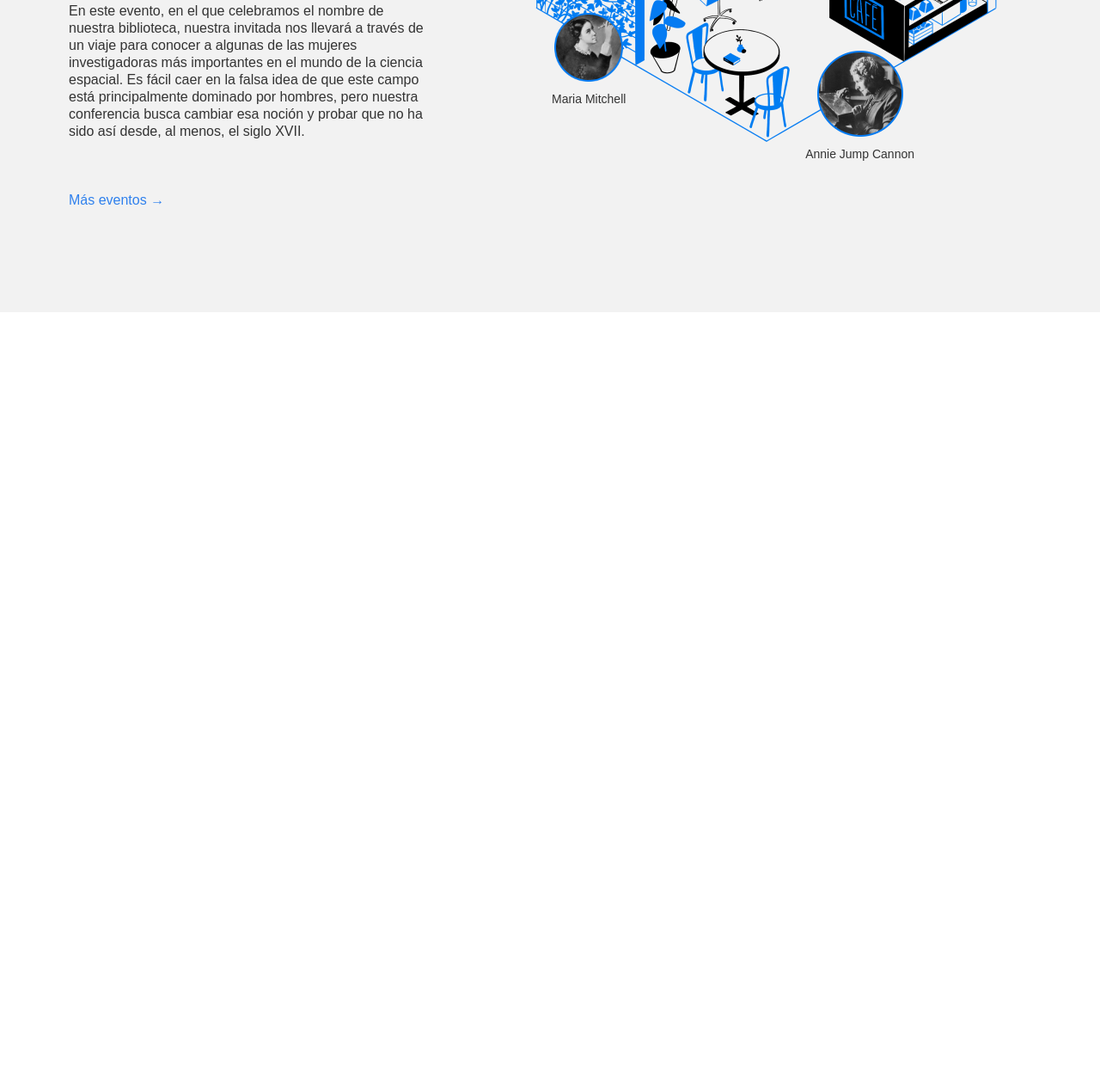
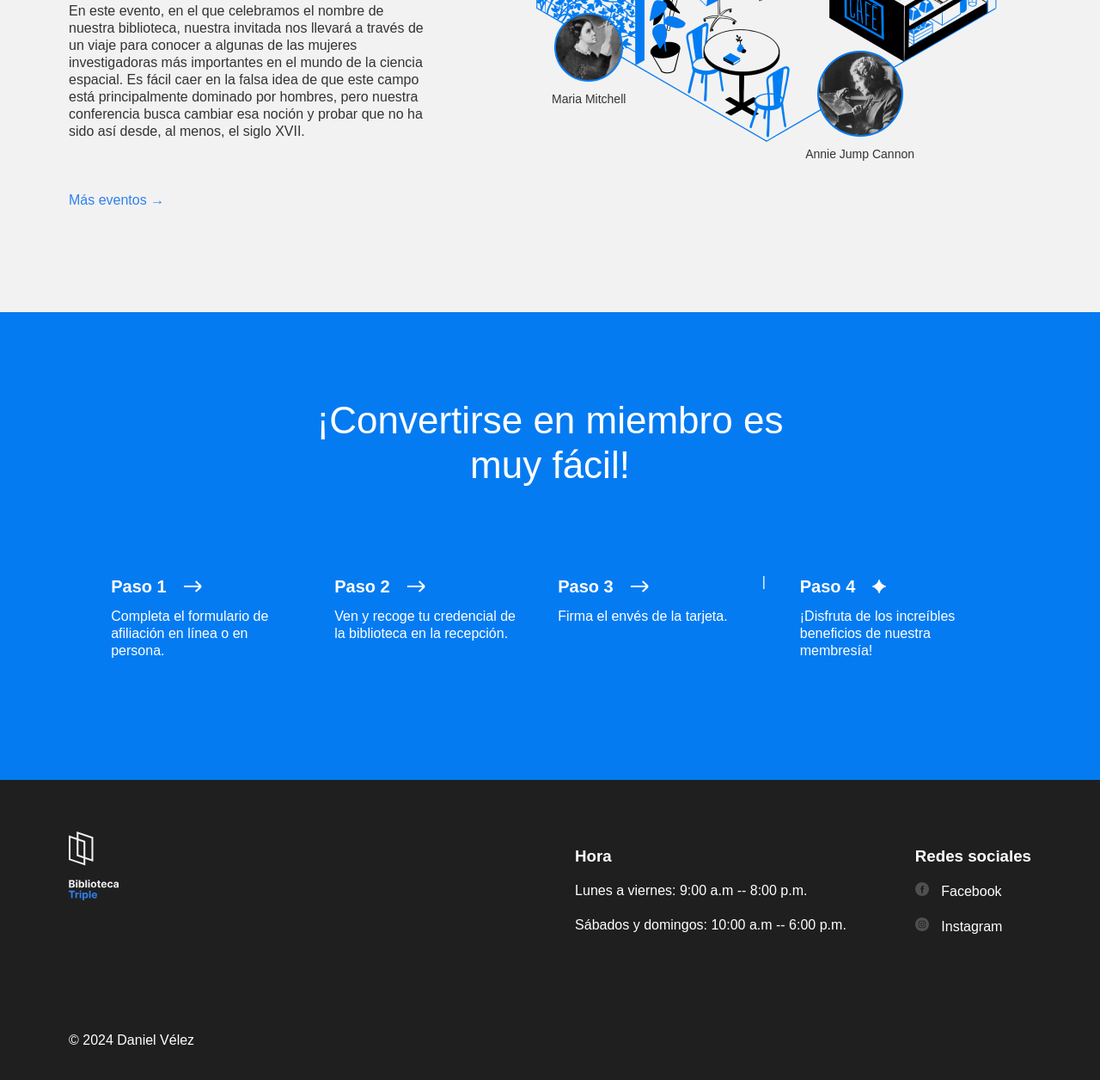
Before and after one commit to DanielV-94/web_project_library_es, a plain HTML site: page index.html in a window 1280 px wide. Shown: the part 2595-3851 px from the top of the page at 86% size. Before the commit the page ends 2958 px from the top, so only its background shows below. Drawn offline with Linux system fonts and the light colour scheme.

Commit message:
Parte final proyecto

```diff
--- a/index.html
+++ b/index.html
@@ -34,10 +34,10 @@
               <a href="#events" class="nav__link">Eventos</a>
             </li>
             <li>
-              <a href="#" class="nav__link">Conviértete en miembro</a>
+              <a href="#membership" class="nav__link">Conviértete en miembro</a>
             </li>
             <li>
-              <a href="#" class="nav__link">Contactos</a>
+              <a href="#footer" class="nav__link">Contactos</a>
             </li>
           </ul>
         </nav>
@@ -228,7 +228,116 @@
             </div>
           </div>
         </section>
+        <section id="membership" class="membership">
+          <h2 class="membership__title">
+            ¡Convertirse en miembro es muy fácil!
+          </h2>
+          <ul class="membership__steps">
+            <li class="step">
+              <h3 class="step__title">
+                Paso 1
+                <img
+                  src="./images/icon_step_forward.svg"
+                  alt="icon forward"
+                  class="step__icon"
+                />
+              </h3>
+              <p class="step__description">
+                Completa el formulario de afiliación en línea o en persona.
+              </p>
+            </li>
+            <li class="step">
+              <h3 class="step__title">
+                Paso 2
+                <img
+                  src="./images/icon_step_forward.svg"
+                  alt="icon forward"
+                  class="step__icon"
+                />
+              </h3>
+              <p class="step__description">
+                Ven y recoge tu credencial de la biblioteca en la recepción.
+              </p>
+            </li>
+            <li class="step">
+              <h3 class="step__title">
+                Paso 3
+                <img
+                  src="./images/icon_step_forward.svg"
+                  alt="icon forward"
+                  class="step__icon"
+                />
+              </h3>
+              <p class="step__description">Firma el envés de la tarjeta.</p>
+            </li>
+            |
+            <li class="step">
+              <h3 class="step__title">
+                Paso 4
+                <img
+                  src="./images/icon_step_finish.svg"
+                  alt="icon finish"
+                  class="step__icon"
+                />
+              </h3>
+              <p class="step__description">
+                ¡Disfruta de los increíbles beneficios de nuestra membresía!
+              </p>
+            </li>
+          </ul>
+        </section>
       </main>
+      <footer class="footer">
+        <section id="footer" class="footer">
+          <div class="footer__columns">
+            <div class="footer__column"></div>
+            <img
+              src="./images/logo_white.svg"
+              alt="Logotipo de la Biblioteca Triple Peaks"
+              class="footer__logo"
+            />
+            <div class="footer__column footer__column_content_hours">
+              <h3 class="footer__column-heading">Hora</h3>
+              <ul class="footer__list">
+                <li class="footer__list-item">
+                  Lunes a viernes: 9:00 a.m -- 8:00 p.m.
+                </li>
+                <li class="footer__list-item">
+                  Sábados y domingos: 10:00 a.m -- 6:00 p.m.
+                </li>
+              </ul>
+            </div>
+            <div class="footer__column footer__column_content_social">
+              <h3 class="footer__column-heading">Redes sociales</h3>
+              <ul class="footer__list">
+                <li class="footer__list-item">
+                  <a href="#" class="footer__column-link">
+                    <img
+                      src="./images/facebook_white.svg"
+                      alt="Facebook"
+                      class="footer__social-icon"
+                    />
+                  </a>
+                  <a href="#" class="footer__column-link">Facebook</a>
+                </li>
+                <li class="footer__list-item">
+                  <a href="#" class="footer__column-link">
+                    <img
+                      src="./images/instagram_white.svg"
+                      alt="Instagram"
+                      class="footer__social-icon"
+                    />
+                  </a>
+                  <a href="#" class="footer__column-link">Instagram</a>
+                </li>
+              </ul>
+            </div>
+          </div>
+          <div class="footer__copyright">
+            <p>© 2024 Daniel Vélez</p>
+          </div>
+        </section>
+      </footer>
     </div>
   </body>
 </html>
--- a/styles/style.css
+++ b/styles/style.css
@@ -299,3 +299,105 @@
   font-size: 14px;
   margin: 0;
 }
+
+.membership {
+  padding: 100px 0 140px;
+  background-color: #057bf2;
+  color: #ffffff;
+}
+
+.membership__title {
+  max-width: 574px;
+  margin: 0 auto;
+  text-align: center;
+  font-size: 44px;
+  font-weight: 500;
+  line-height: 52px;
+}
+
+.membership__steps {
+  list-style-type: none;
+  padding: 0;
+  margin: 100px 0 0;
+  display: flex;
+  justify-content: center;
+  gap: 40px;
+}
+
+.step {
+  max-width: 220px; /* Agrega estilos */
+}
+
+.step__title {
+  margin: 0;
+  font-size: 20px;
+  line-height: 30px;
+  font-weight: 700;
+  display: flex;
+  align-items: center;
+}
+
+.step__icon {
+  margin-left: 20px;
+}
+
+.step__description {
+  margin: 10px 0 0;
+}
+
+.footer {
+  box-sizing: border-box;
+  background-color: #1f1f1f;
+  color: #ffffff;
+}
+
+.footer__columns {
+  display: flex;
+  padding: 60px 80px;
+}
+
+.footer__column_content_hours {
+  justify-content: right;
+  margin-left: auto;
+}
+
+.footer__column_content_social {
+  margin-left: 80px;
+}
+
+.footer__logo {
+  width: 58px;
+  height: 80px;
+}
+
+.footer__column-heading {
+  margin-bottom: 20px;
+}
+
+.footer__list {
+  /* El siguiente código elimina los estilos predeterminados del navegador para las listas */
+  list-style-type: none;
+  padding: 0;
+  margin: 0;
+}
+
+.footer__list-item {
+  margin-bottom: 16px;
+  margin-top: 20px;
+}
+
+.footer__column-link {
+  color: white;
+  text-decoration: none;
+}
+
+.footer__social-icon {
+  width: 16px;
+  height: 16px;
+  margin-right: 10px;
+}
+
+.footer__copyright {
+  margin-left: 80px;
+  padding: 20px 0;
+}
```
